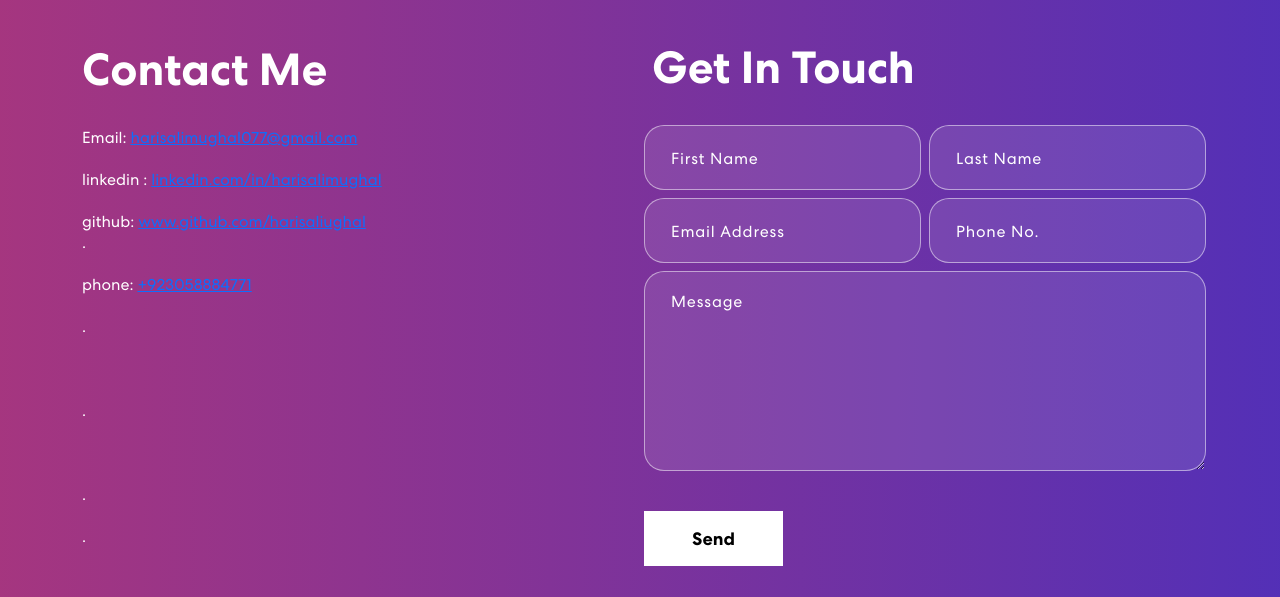
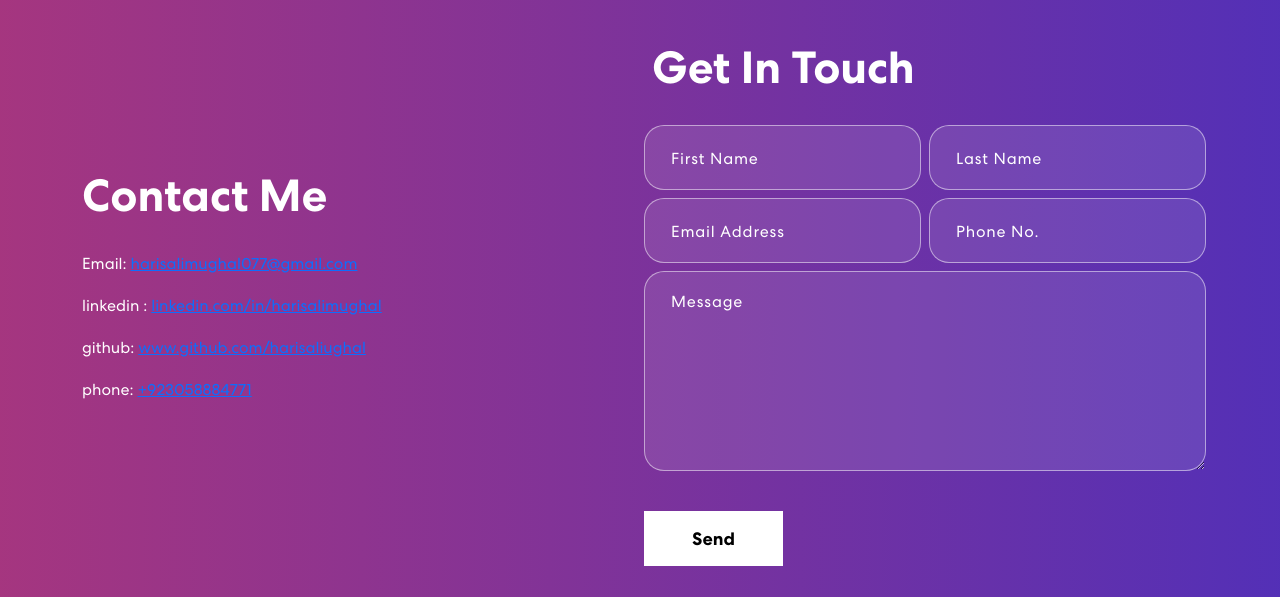
Before and after one commit to harisalimughal/personal-portfolio-haris, a React (Create React App) app: page / in a window 1280 px wide. Shown: the part 3320-3917 px from the top of the page. Built offline with nearby package versions, Linux system fonts and the light colour scheme; no server answers.

Commit message:
Updated Contact Us section

```diff
--- a/src/components/Contact.js
+++ b/src/components/Contact.js
@@ -62,26 +62,11 @@ export const Contact = () => {
               <br></br>
               github:    <a href="https://github.com/harisalimughal">www.github.com/harisaliughal</a>
               <br></br>
-              .
-              <br></br>
               <br></br>
               phone:  <a href="+923058884771">+923058884771</a>
               <br></br>
               <br></br>
-              .
-              <br></br>
-              <br></br>
-              <br></br>
-              <br></br>
-              .
-              <br></br>
-              <br></br>
-              <br></br>
-              <br></br>
-              .
-              <br></br>
-              <br></br>
-              .
+
             </p>
           </Col>
           <Col size={12} md={6}>
```
